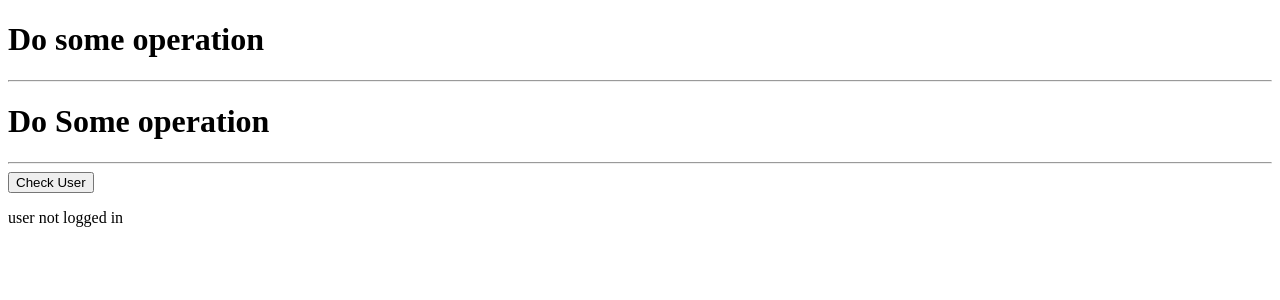
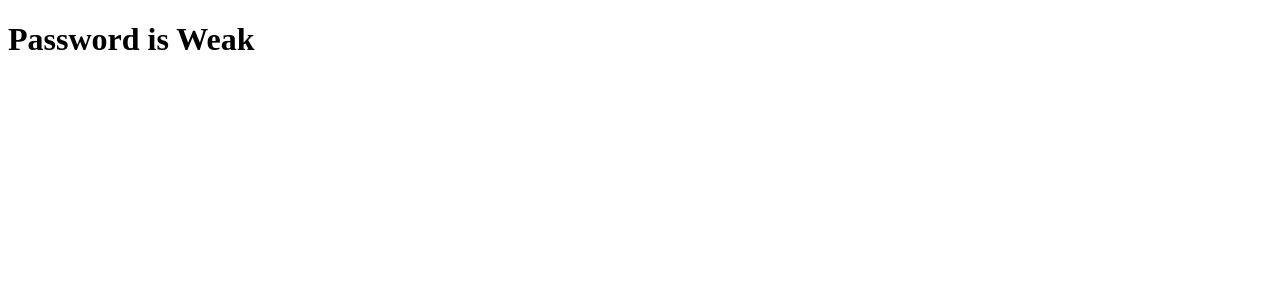
Before and after one commit to HasemMallick/vue-composition-api, a Vue app: page / in a window 1280 px wide. Shown: the top 300 px of the page. Built offline with nearby package versions, Linux system fonts and the light colour scheme.

Commit message:
added more example of conditional redndering

```diff
--- a/src/App.vue
+++ b/src/App.vue
@@ -1,10 +1,12 @@
 <script setup>
 import ConditionalRendering from './components/ConditionalRendering.vue';
+import ConditionalRendering2 from './components/ConditionalRendering2.vue';
 
 
 
 </script>
 
 <template>
-  <ConditionalRendering />
+  <!-- <ConditionalRendering /> -->
+   <ConditionalRendering2 />
 </template>
--- /dev/null
+++ b/src/components/ConditionalRendering2.vue
@@ -0,0 +1,17 @@
+
+<script setup>
+import { ref} from 'vue';
+
+const paw = ref("sssword")
+</script>
+
+<template>
+    <div>
+        <h1 v-if="paw.length > 7" >Strong Password</h1>
+        <h1 v-else-if="paw.length > 1 && paw.length < 8">Password is Weak</h1>
+        <h1 v-else>Please provide a Password</h1>
+    </div>
+</template>
+<style lang="scss" scoped>
+
+</style>
```
